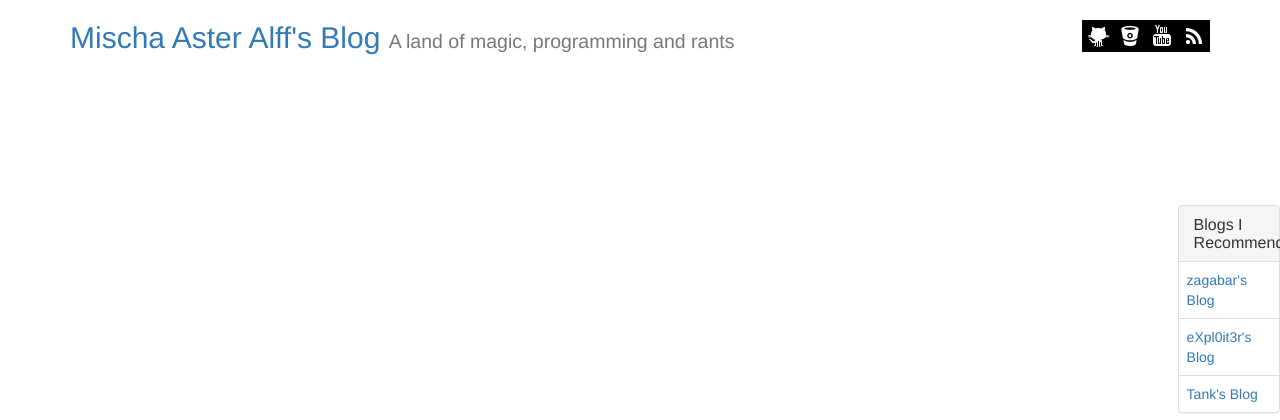
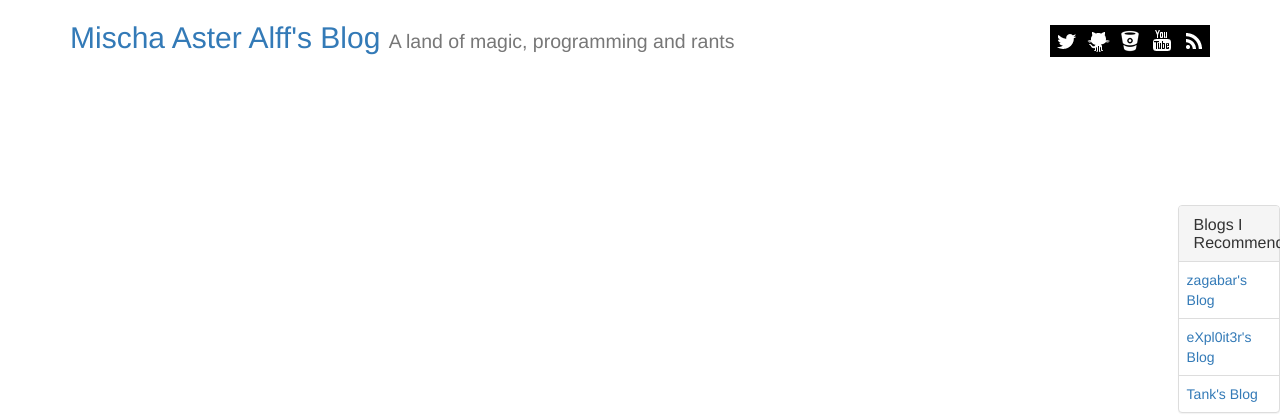
Before and after one commit to GenuineAster/destrock.com, a Flask app: page / in a window 1280 px wide. Shown: the top 420 px of the page. Run offline with Flask 2, Linux system fonts and the light colour scheme; data that the repository does not hold is empty; some libraries are stand-ins or nearby versions.

Commit message:
Adeed twitter social button

```diff
--- a/blog/templates/base.html
+++ b/blog/templates/base.html
@@ -32,6 +32,7 @@
           </div>
           <div class="pull-right">
             <div id="social-grid">
+              <a title="Twitter"   href="https://twitter.com/MisterAster" ><img style="float:left" src="/static/images/social/twitter.png"   ></img></a>
               <a title="GitHub"    href="https://github.com/Mischa-Alff"  ><img style="float:left" src="/static/images/social/github_alt.png"></img></a>
               <a title="BitBucket" href="https://bitbucket.org/MrAster"   ><img style="float:left" src="/static/images/social/bitbucket.png" ></img></a>
               <a title="YouTube"   href="https://youtube.com/TheGeekatory"><img style="float:left" src="/static/images/social/youtube.png"   ></img></a>
```
